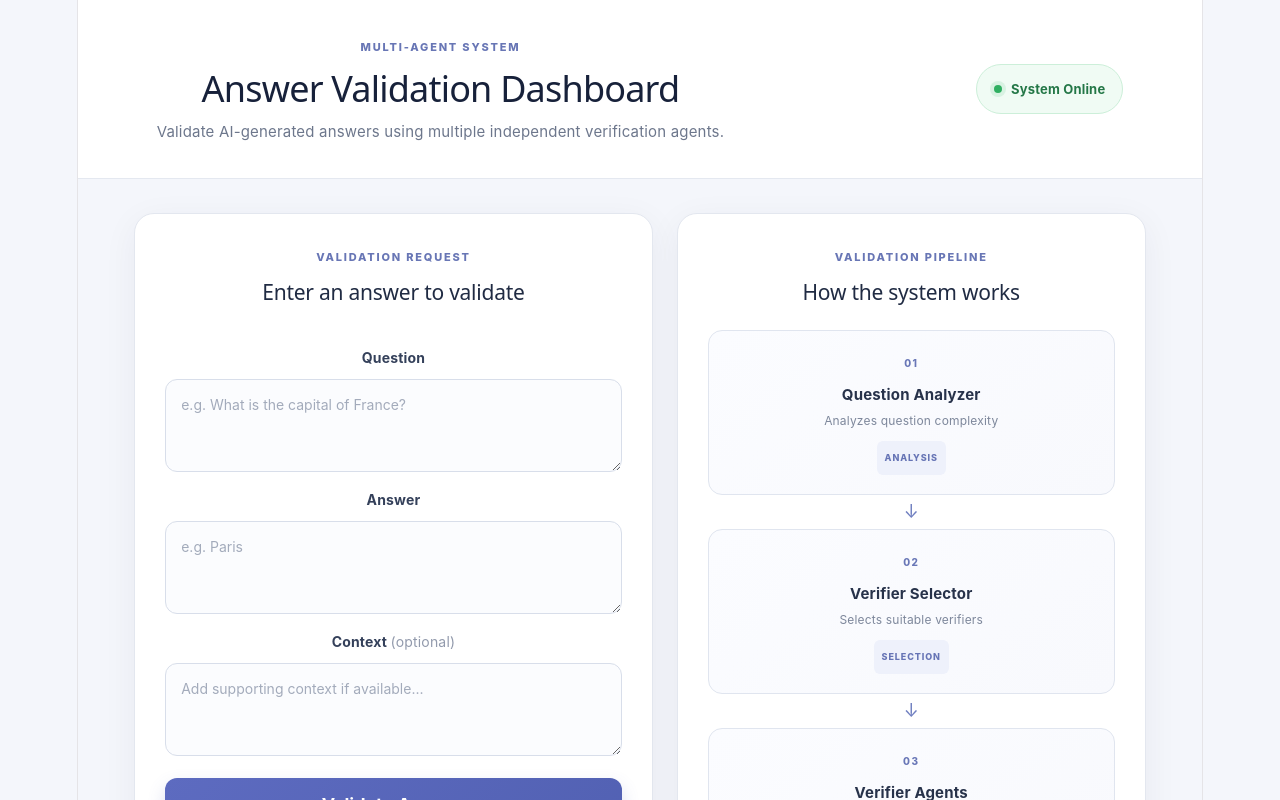
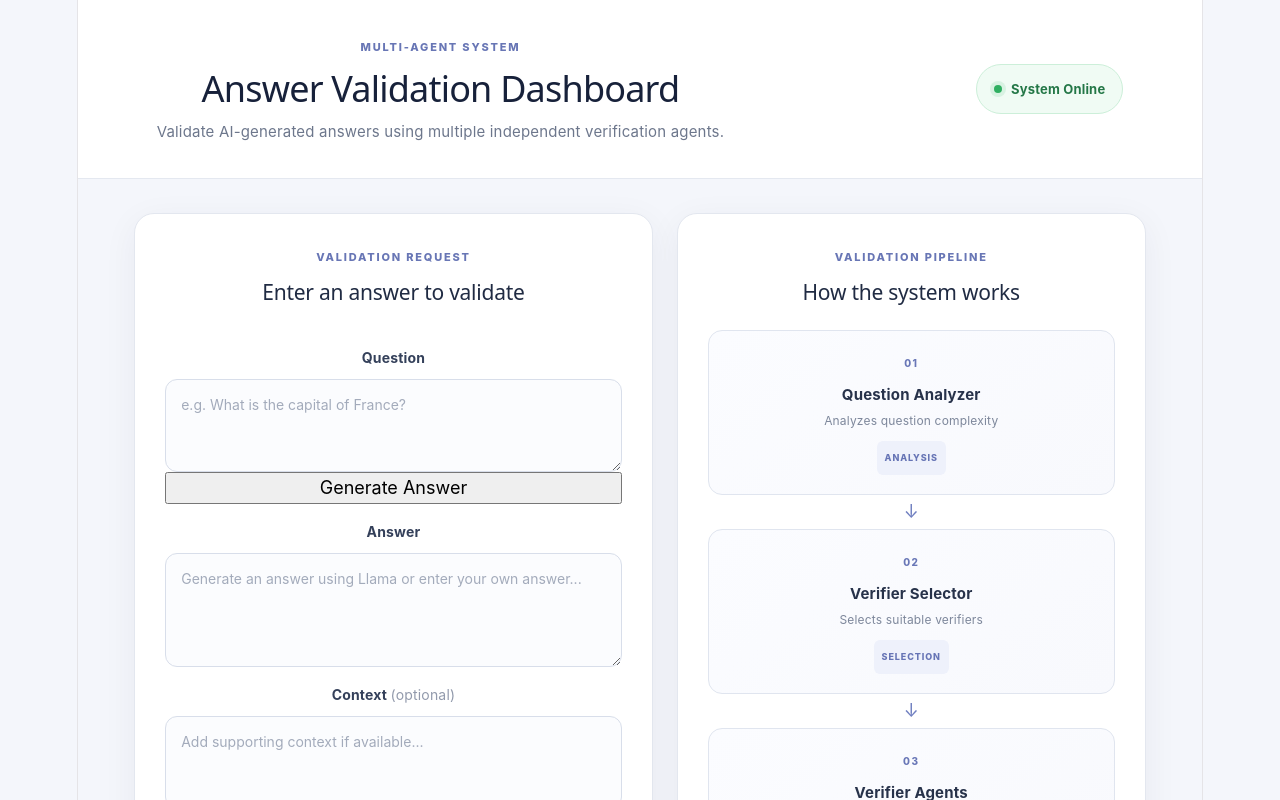
Before and after one commit to VasaviK-05/Multi-agent-verification, a React app in the folder frontend/: page / in a window 1280 px wide. Shown: the top 800 px of the page. Built offline with nearby package versions, Linux system fonts and the light colour scheme; the HTML template or start-up script is replaced by a standard one.

Commit message:
Integrate LLM answer generation with frontend

```diff
--- a/frontend/src/App.jsx
+++ b/frontend/src/App.jsx
@@ -9,13 +9,52 @@ function App() {
   const [context, setContext] = useState('')
   const [result, setResult] = useState(null)
   const [loading, setLoading] = useState(false)
+  const [generating, setGenerating] = useState(false)
   const [error, setError] = useState('')
+
+  const generateAnswer = async () => {
+    if (!question.trim()) {
+      setError('Please enter a question first.')
+      return
+    }
+
+    setGenerating(true)
+    setError('')
+    setAnswer('')
+    setResult(null)
+
+    try {
+      const response = await fetch(`${API_URL}/generate-answer`, {
+        method: 'POST',
+        headers: {
+          'Content-Type': 'application/json',
+        },
+        body: JSON.stringify({
+          question: question.trim(),
+        }),
+      })
+
+      if (!response.ok) {
+        throw new Error(`Server returned ${response.status}`)
+      }
+
+      const data = await response.json()
+
+      setAnswer(data.answer)
+    } catch (err) {
+      setError(
+        'Could not generate an answer. Make sure the FastAPI backend and Ollama are running.'
+      )
+    } finally {
+      setGenerating(false)
+    }
+  }
 
   const validateAnswer = async (e) => {
     e.preventDefault()
 
     if (!question.trim() || !answer.trim()) {
-      setError('Please enter both a question and an answer.')
+      setError('Please enter a question and generate or enter an answer.')
       return
     }
 
@@ -80,6 +119,7 @@ function App() {
 
           <form onSubmit={validateAnswer}>
             <label htmlFor="question">Question</label>
+
             <textarea
               id="question"
               value={question}
@@ -88,18 +128,29 @@ function App() {
               rows="3"
             />
 
+            <button
+              className="generate-button"
+              type="button"
+              onClick={generateAnswer}
+              disabled={generating || loading}
+            >
+              {generating ? 'Generating Answer...' : 'Generate Answer'}
+            </button>
+
             <label htmlFor="answer">Answer</label>
+
             <textarea
               id="answer"
               value={answer}
               onChange={(e) => setAnswer(e.target.value)}
-              placeholder="e.g. Paris"
-              rows="3"
+              placeholder="Generate an answer using Llama or enter your own answer..."
+              rows="4"
             />
 
             <label htmlFor="context">
               Context <span>(optional)</span>
             </label>
+
             <textarea
               id="context"
               value={context}
@@ -108,7 +159,11 @@ function App() {
               rows="3"
             />
 
-            <button className="validate-button" type="submit" disabled={loading}>
+            <button
+              className="validate-button"
+              type="submit"
+              disabled={loading || generating}
+            >
               {loading ? 'Validating...' : 'Validate Answer'}
             </button>
           </form>
@@ -181,13 +236,18 @@ function App() {
 
             <div className="verifier-grid">
               {result.results?.map((verifier) => (
-                <div className="verifier-card" key={verifier.verifier_name}>
+                <div
+                  className="verifier-card"
+                  key={verifier.verifier_name}
+                >
                   <div className="verifier-header">
                     <h3>{verifier.verifier_name}</h3>
 
                     <span
                       className={
-                        verifier.passed ? 'passed-badge' : 'failed-badge'
+                        verifier.passed
+                          ? 'passed-badge'
+                          : 'failed-badge'
                       }
                     >
                       {verifier.passed ? 'Passed' : 'Failed'}
@@ -197,6 +257,7 @@ function App() {
                   <div className="verifier-score">
                     <div className="score-row">
                       <span>Verification Score</span>
+
                       <strong>
                         {typeof verifier.score === 'number'
                           ? verifier.score.toFixed(2)
@@ -219,14 +280,19 @@ function App() {
 
                     <span className="score-percent">
                       {typeof verifier.score === 'number'
-      ? `${Math.round(verifier.score * 100)}% confidence`
+                        ? `${Math.round(
+                            verifier.score * 100
+                          )}% confidence`
                         : 'Score unavailable'}
                     </span>
                   </div>
 
                   <div className="reasoning">
                     <span>Reasoning</span>
-  <p>{verifier.reasoning || 'No reasoning provided.'}</p>
+                    <p>
+                      {verifier.reasoning ||
+                        'No reasoning provided.'}
+                    </p>
                   </div>
                 </div>
               ))}
```
Also changed, not shown: 1 other file (tests, documents, lock files or other folders). Lines whose indentation alone changed are shown as unchanged.
